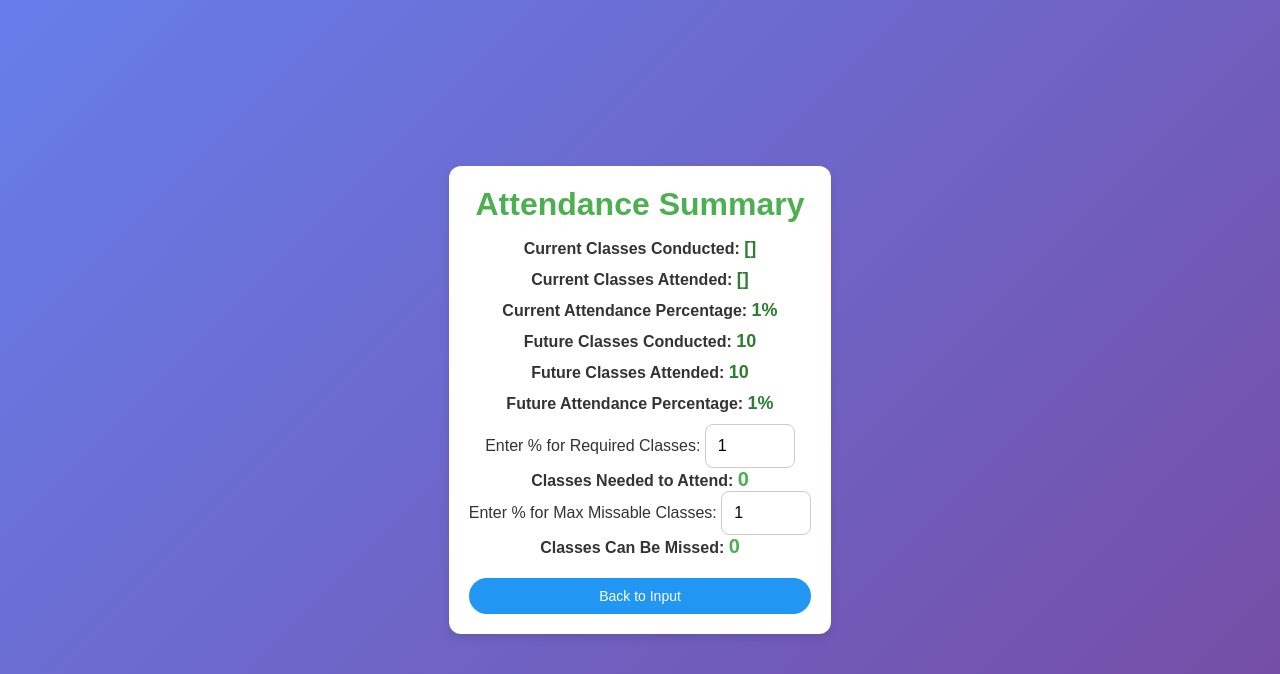
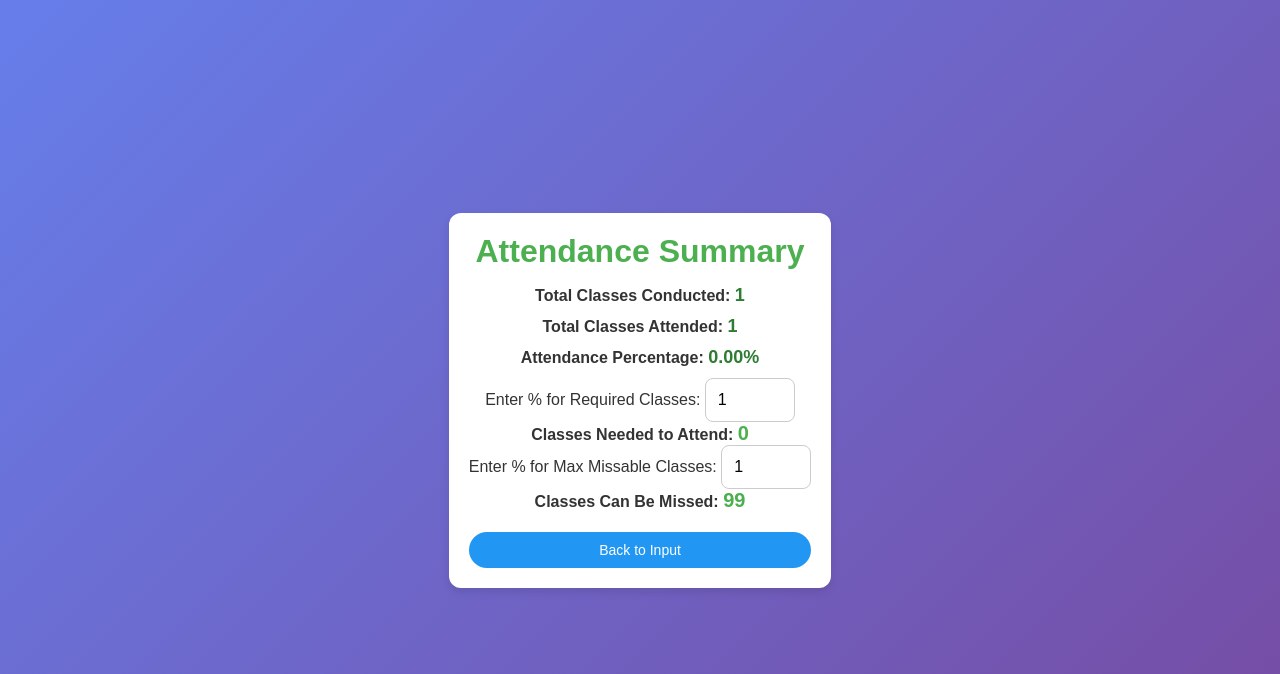
Before and after one commit to Asheeshk14/Attendance, a Flask app: template templates/result.html in a window 1280 px wide. Shown: the top 674 px of the page. Run offline with Flask 3, Linux system fonts and the light colour scheme; the template is opened without the code that fills it: most values are stand-ins (such as "Sample title", 1, 10 or a date in 2020).

Commit message:
Show and calculate attendance and calculator using updated totals (attended + willing, conducted + to add)

```diff
--- a/app.py
+++ b/app.py
@@ -215,16 +215,12 @@
         if total_conducted == 0:
             return render_template('index.html', error="Total classes conducted cannot be zero", **default_values)
 
-        current_percentage = (current_attended / current_conducted) * 100 if current_conducted > 0 else 0
-        future_percentage = (total_attended / total_conducted) * 100
+        total_percentage = (total_attended / total_conducted) * 100 if total_conducted > 0 else 0
 
         return render_template('result.html',
-                             current_attended=current_attended,
-                             current_conducted=current_conducted,
-                             willing_to_attend=willing_to_attend,
-                             conducted_to_add=conducted_to_add,
-                             current_percentage=current_percentage,
-                             future_percentage=future_percentage,
+                             total_attended=total_attended,
+                             total_conducted=total_conducted,
+                             total_percentage=total_percentage,
                              custom_percentage_attend=custom_percentage_attend,
                              custom_percentage_miss=custom_percentage_miss)
 
--- a/templates/result.html
+++ b/templates/result.html
@@ -11,32 +11,23 @@
         <div class="result-card">
             <h1>Attendance Summary</h1>
             <div class="result-item">
-                <p><strong>Current Classes Conducted:</strong> <span>{{ current_conducted }}</span></p>
+                <p><strong>Total Classes Conducted:</strong> <span>{{ total_conducted }}</span></p>
             </div>
             <div class="result-item">
-                <p><strong>Current Classes Attended:</strong> <span>{{ current_attended }}</span></p>
+                <p><strong>Total Classes Attended:</strong> <span>{{ total_attended }}</span></p>
             </div>
             <div class="result-item">
-                <p><strong>Current Attendance Percentage:</strong> <span>{{ current_percentage }}%</span></p>
-            </div>
-            <div class="result-item">
-                <p><strong>Future Classes Conducted:</strong> <span>{{ current_conducted + conducted_to_add }}</span></p>
-            </div>
-            <div class="result-item">
-                <p><strong>Future Classes Attended:</strong> <span>{{ current_attended + willing_to_attend }}</span></p>
-            </div>
-            <div class="result-item">
-                <p><strong>Future Attendance Percentage:</strong> <span>{{ future_percentage }}%</span></p>
+                <p><strong>Attendance Percentage:</strong> <span>{{ '%.2f' % total_percentage }}%</span></p>
             </div>
 
             <!-- Custom percentages form -->
             <label for="custom_percentage_attend">Enter % for Required Classes:</label>
             <input type="number" id="custom_percentage_attend" value="{{ custom_percentage_attend }}" min="1" max="100" onchange="updateAttendance()">
-            <p><strong>Classes Needed to Attend:</strong> <span id="required_classes">{{ required_classes }}</span></p>
+            <p><strong>Classes Needed to Attend:</strong> <span id="required_classes">0</span></p>
 
             <label for="custom_percentage_miss">Enter % for Max Missable Classes:</label>
             <input type="number" id="custom_percentage_miss" value="{{ custom_percentage_miss }}" min="1" max="100" onchange="updateAttendance()">
-            <p><strong>Classes Can Be Missed:</strong> <span id="max_classes_miss">{{ max_classes_miss }}</span></p>
+            <p><strong>Classes Can Be Missed:</strong> <span id="max_classes_miss">0</span></p>
 
             <!-- Back button -->
             <form action="{{ url_for('index') }}" method="GET">
@@ -47,14 +38,8 @@
 
     <script>
         function updateAttendance() {
-            const currentConducted = {{ current_conducted }};
-            const currentAttended = {{ current_attended }};
-            const conductedToAdd = {{ conducted_to_add }};
-            const willingToAttend = {{ willing_to_attend }};
-
-            const totalConducted = currentConducted + conductedToAdd;
-            const totalAttended = currentAttended + willingToAttend;
-
+            const totalConducted = {{ total_conducted }};
+            const totalAttended = {{ total_attended }};
             const customPercentageAttend = document.getElementById('custom_percentage_attend').value / 100;
             const customPercentageMiss = document.getElementById('custom_percentage_miss').value / 100;
 
```
